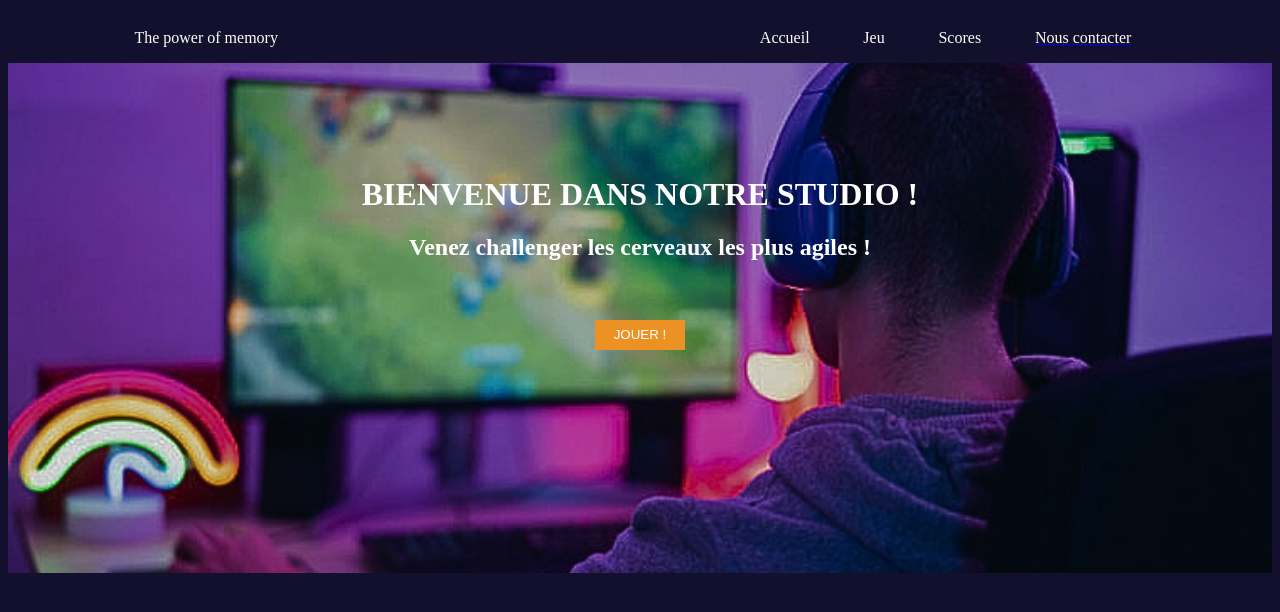
After one commit to RobynNebula/memory-game-project, a PHP site: page /accueil.html in a window 1280 px wide. The commit adds this page. Shown: the top 612 px of the page. Run offline with PHP 8.4, Linux system fonts and the light colour scheme.

Commit message:
first commit

```diff
--- /dev/null
+++ b/accueil.html
@@ -0,0 +1,37 @@
+<!DOCTYPE html>
+<html>
+<head>
+    <meta charset="UTF-8" />
+    <link href="style.css" rel="stylesheet" >
+    <link href="header.css" rel="stylesheet" >
+    <link href="footer.css" rel="stylesheet" >
+    <link href="main.css" rel="stylesheet" >
+</head>
+
+<header class="head">
+
+    <section>
+        <p>The power of memory</p>
+        <div class="linkContainer">
+            <a> <p>Accueil</p> </a>
+            <a> <p>Jeu</p> </a>
+            <a> <p>Scores</p> </a>
+            <a href="login.html" target="_blank"> <p>Nous contacter</p> </a>
+        </div>
+    </section>
+
+</header>
+
+<body>
+    <form>
+        <div class="banniere" >
+            <h1> BIENVENUE DANS NOTRE STUDIO ! </h1>
+            <h2> Venez challenger les cerveaux les plus agiles ! </h2>
+        </div>
+    <form>
+        <div class="jouer" >
+        <button type="submit" style="width: 90px; height: 30px;" > JOUER ! </button>
+        </div>
+
+</body>
+</html>
--- a/footer.css
+++ b/footer.css
@@ -0,0 +1,14 @@
+.foot{
+    display: flex;
+    color: white;
+    justify-content: space-evenly;
+    bottom: 0;
+    position: absolute;
+    width: 100%;
+    background-color: rgba(58, 14, 141, 0.2);
+
+}
+
+span{
+    color: orange;
+}
--- a/header.css
+++ b/header.css
@@ -0,0 +1,20 @@
+.head section{
+    display: flex;
+    min-height: 5%;
+    margin-left: 10%;
+    margin-top: 1%;
+}
+
+.linkContainer{
+    display: flex;
+    min-height: 5%;
+    justify-content: flex-end;
+    flex: 1;
+    justify-content: space-around;
+    margin-left: 40%;
+    margin-right: 10%;
+}
+
+.head section p{
+    color:white;
+}
--- a/main.css
+++ b/main.css
@@ -1,10 +1,61 @@
 section {
-    color: grey;
     text-align: center;
-    margin-top: 20%;
+    margin-top: 5%;
+    background-color: #13102D;
+}
+
+.formulaire {
+    text-align: center;
+
 }
 
 button {
-    background-color: rgba(129, 28, 197, 0.4);
-    color: grey;
+    background-color: #EC9224;
+    color: white;
+    border: 0px;
 }
+
+input {
+    background-color: #272645;
+    border: 0;
+}
+
+form {
+    background-color: #13102D;
+}
+
+html {
+    background-color: #13102D;
+}
+
+.banner {
+    width: 100%;
+    height: 200px;
+    background-image: url(image/realbanner.png_large);
+    text-align: center;
+    color: white;
+    align-items: center;
+    padding-top: 70px;
+    font-family: ui-rounded;
+    font-size: 20px;
+}
+
+h1 {
+    margin-top: 3%;
+}
+
+.banniere {
+    background-image: url(image/b1a87cf5-e99e-4595-8b73-ac0e003718b6.jpg);
+    height: 350px;
+    background-repeat: no-repeat;
+    text-align: center;
+    color: white;
+    padding: 80px;
+    background-position: center;
+    background-size: cover;
+}
+
+.jouer {
+    text-align: center;
+    margin-top: -20%;
+ }
```
Also changed, not shown: login.html (+50 -2 lines), image/b1a87cf5-e99e-4595-8b73-ac0e003718b6.jpg (added), 1 other file.
